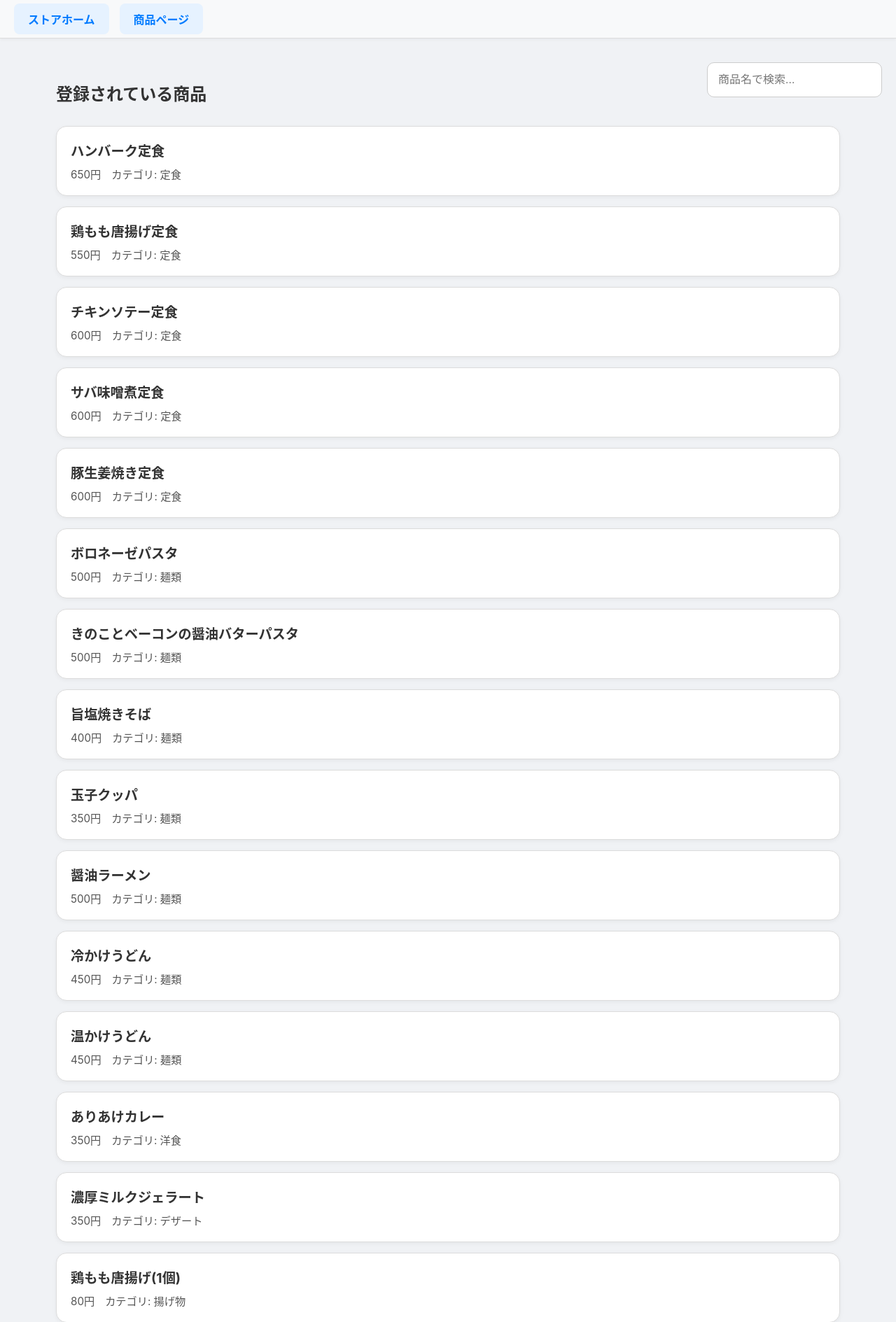
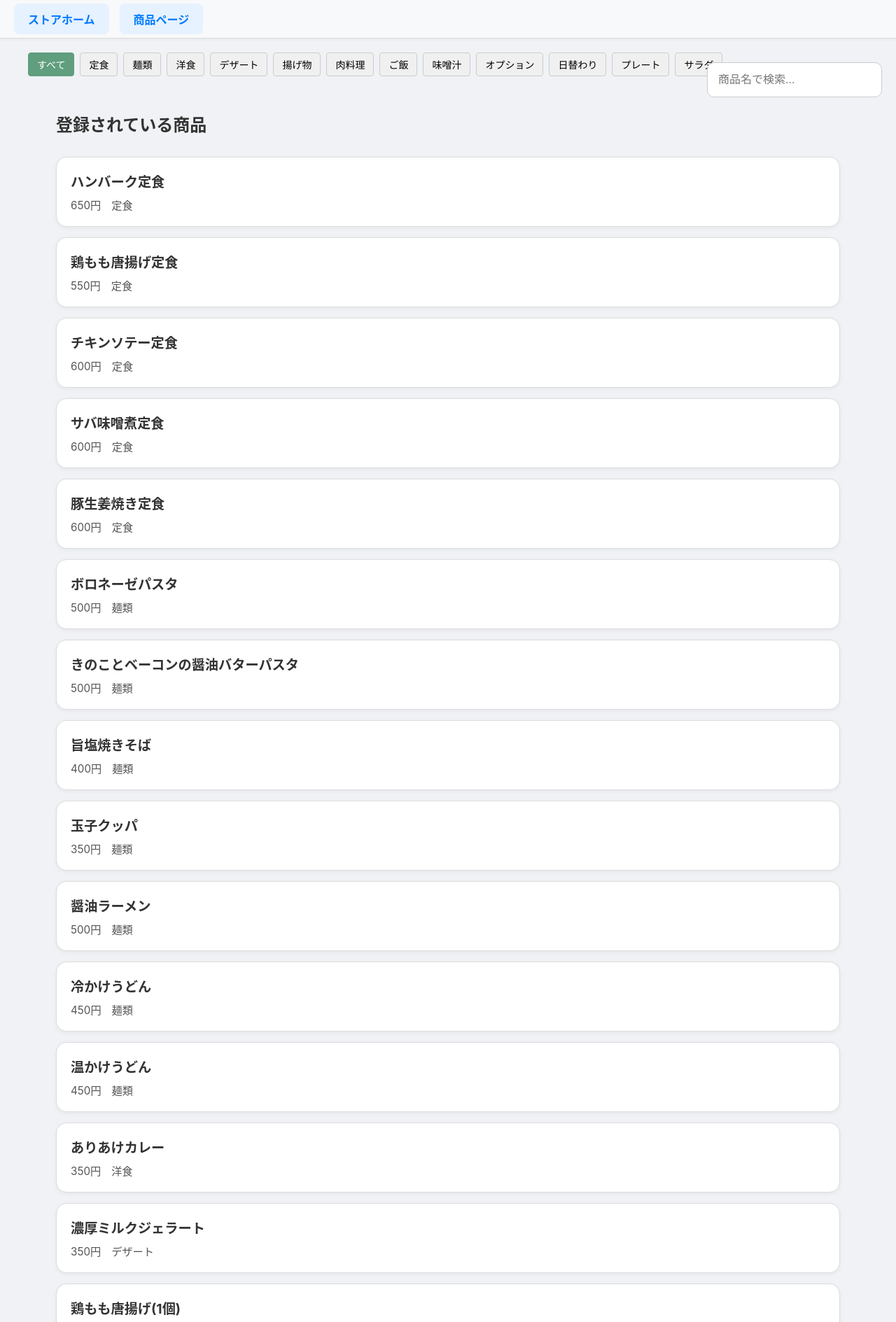
Before and after one commit to s2422092/DS_hakka, a Flask app: page /stores/store_home_menu in a window 1280 px wide. Shown: the part 141-2030 px from the top of the page at 70% size. Run offline with Flask 3, Linux system fonts and the light colour scheme; a user stored in the database is signed in; data comes from the database, SQL or seed files in the repository.

Commit message:
jsを追加してストア側の画面においてカテゴリー選択を行えるようにした

```diff
--- a/routes/stores_detail/stores_detail.py
+++ b/routes/stores_detail/stores_detail.py
@@ -44,9 +44,13 @@ def store_home_menu():
     cur = conn.cursor()
     cur.execute("SELECT menu_name, price, category, soldout FROM menus WHERE store_id = ?", (store_id,))
     menus = cur.fetchall()
+    menu_items = conn.execute("SELECT menu_id, menu_name, category, price FROM menus WHERE store_id = ? AND soldout = 0", (store_id,)).fetchall()
+    categories = conn.execute("""SELECT DISTINCT category FROM menus WHERE store_id = ? AND soldout = 0""", (store_id,)).fetchall()
+    categories = [row['category'] for row in categories if row['category']]  # Noneを除外
+
     conn.close()
 
-    return render_template('stores_detail/store_home_menu.html', store_name=store_name, menus=menus)
+    return render_template('stores_detail/store_home_menu.html', store_name=store_name, menus=menus,menu_items=menu_items, categories=categories)
 
 
 # --- ヘルパー関数（CSV/Excelファイルを読み込む）---
--- a/static/css/stores_detail.css
+++ b/static/css/stores_detail.css
@@ -456,3 +456,31 @@ body {
     margin-left: auto; /* 右側に移動させる */
 
 }
+
+
+
+.category-buttons {
+    display: flex;
+    justify-content: flex-start;
+    gap: 8px;
+    flex-wrap: wrap;
+    margin-bottom: 10px;
+}
+
+.category-btn {
+    padding: 6px 12px;
+    border: 1px solid #ccc;
+    background-color: #f0f0f0;
+    cursor: pointer;
+    border-radius: 4px;
+    font-size: 14px;
+    user-select: none;
+    transition: background-color 0.3s ease;
+}
+
+.category-btn:hover,
+.category-btn.active {
+    background-color: #609e7e;
+    color: white;
+    border-color: #609e7e;
+}
--- /dev/null
+++ b/static/js/store_menu.js
@@ -0,0 +1,113 @@
+document.addEventListener('DOMContentLoaded', function () {
+    const addCartUrl = '/users_order/add_to_cart';
+
+    const categoryButtons = document.querySelectorAll('.category-btn');
+    const searchInput = document.getElementById('menu-search');
+    const menuCards = document.querySelectorAll('.menu-card');
+
+    // --- 数量操作・カート追加機能 ---
+    menuCards.forEach(card => {
+        const menuId = card.dataset.menuId;
+        const qtyInput = card.querySelector('.qty-input');
+        const upBtn = card.querySelector('.qty-up-btn');
+        const downBtn = card.querySelector('.qty-down-btn');
+        const addBtn = card.querySelector('.add-to-cart-btn');
+
+        if (qtyInput && upBtn && downBtn && addBtn) {
+            upBtn.addEventListener('click', () => {
+                qtyInput.value = parseInt(qtyInput.value) + 1;
+            });
+
+            downBtn.addEventListener('click', () => {
+                let currentQty = parseInt(qtyInput.value);
+                if (currentQty > 1) {
+                    qtyInput.value = currentQty - 1;
+                }
+            });
+
+            addBtn.addEventListener('click', () => {
+                const quantity = parseInt(qtyInput.value);
+                fetch(addCartUrl, {
+                    method: 'POST',
+                    headers: {
+                        'Content-Type': 'application/json',
+                    },
+                    body: JSON.stringify({
+                        menu_id: menuId,
+                        quantity: quantity
+                    })
+                })
+                .then(response => response.json())
+                .then(data => {
+                    if (data.error) {
+                        displayFlashMessage(data.error, 'error');
+                    } else {
+                        displayFlashMessage(data.message, 'success');
+                        document.getElementById('cart-count').textContent = data.cart_count;
+                    }
+                })
+                .catch(error => {
+                    console.error('Error:', error);
+                    displayFlashMessage('通信エラーが発生しました。', 'error');
+                });
+            });
+        }
+    });
+
+    // --- カテゴリ・検索によるフィルタ ---
+    function filterMenuItems() {
+        const activeCategory = document.querySelector('.category-btn.active')?.dataset.category || "all";
+        const keyword = searchInput.value.trim().toLowerCase();
+
+        menuCards.forEach(card => {
+            const categoryEl = card.querySelector('.item-category');
+            const nameEl = card.querySelector('.item-name');
+
+            const category = categoryEl ? categoryEl.textContent.trim() : "";
+            const name = nameEl ? nameEl.textContent.trim().toLowerCase() : "";
+
+            const matchesCategory = activeCategory === "all" || category === activeCategory;
+            const matchesSearch = name.includes(keyword);
+
+            card.style.display = (matchesCategory && matchesSearch) ? "" : "none";
+        });
+    }
+
+    // カテゴリーボタンにクリックイベントを追加
+    categoryButtons.forEach(btn => {
+        btn.addEventListener('click', () => {
+            categoryButtons.forEach(b => b.classList.remove('active'));
+            btn.classList.add('active');
+            filterMenuItems();
+        });
+    });
+
+    // 検索バーの入力でフィルタを実行
+    if (searchInput) {
+        searchInput.addEventListener('input', filterMenuItems);
+    }
+
+    // 初期化：最初に「すべて」ボタンを選択状態にしておく
+    const allBtn = document.querySelector(".category-btn[data-category='all']");
+    if (allBtn) {
+        allBtn.classList.add("active");
+    }
+    filterMenuItems();
+
+    // --- フラッシュメッセージ表示用関数 ---
+    function displayFlashMessage(message, category) {
+        const container = document.getElementById('flash-message-container');
+        if (!container) return;
+        const messageDiv = document.createElement('div');
+        messageDiv.className = `flash ${category}`;
+        messageDiv.textContent = message;
+        container.appendChild(messageDiv);
+
+        setTimeout(() => {
+            messageDiv.style.opacity = '0';
+            setTimeout(() => {
+                messageDiv.remove();
+            }, 500);
+        }, 3000);
+    }
+});
--- a/templates/stores_detail/store_home_menu.html
+++ b/templates/stores_detail/store_home_menu.html
@@ -8,6 +8,7 @@
     <link rel="stylesheet" href="{{ url_for('static', filename='css/stores_detail.css') }}">
 
     <script src="https://cdn.jsdelivr.net/npm/chart.js"></script>
+    <script src="{{ url_for('static', filename='js/store_menu.js') }}"></script>
 </head>
 <body>
         <header class="site-header">
@@ -36,6 +37,14 @@
 
 
     <main class="main-content">
+
+        <div class="category-buttons">
+            <button class="category-btn" data-category="all">すべて</button>
+            {% for cat in categories %}
+                <button class="category-btn" data-category="{{ cat }}">{{ cat }}</button>
+            {% endfor %}
+        </div>
+
         <div class="sidebar">
             <input type="search" id="menu-search" placeholder="商品名で検索..." />
         </div>
@@ -45,12 +54,14 @@
             {% if menus %}
             <ul class="menu-list">
                 {% for menu in menus %}
-                <li class="menu-item">
-                    <div class="menu-name">{{ menu['menu_name'] }}</div>
+                <li class="menu-item menu-card" data-menu-id="{{ menu['menu_id'] }}">
+                    <div class="menu-name item-name">{{ menu['menu_name'] }}</div>
                     <div class="menu-info">
                         <span class="price">{{ menu['price'] }}円</span>
-                        <span class="category">カテゴリ: {{ menu['category'] or '未分類' }}</span>
-                        {% if menu['soldout'] %}<span class="soldout">売り切れ</span>{% endif %}
+                        <span class="category item-category">{{ menu['category'] or '未分類' }}</span>
+                        {% if menu['soldout'] %}
+                            <span class="soldout">売り切れ</span>
+                        {% endif %}
                     </div>
                 </li>
                 {% endfor %}
@@ -62,6 +73,7 @@
 
 
 
+
     </main>
 
 
```
